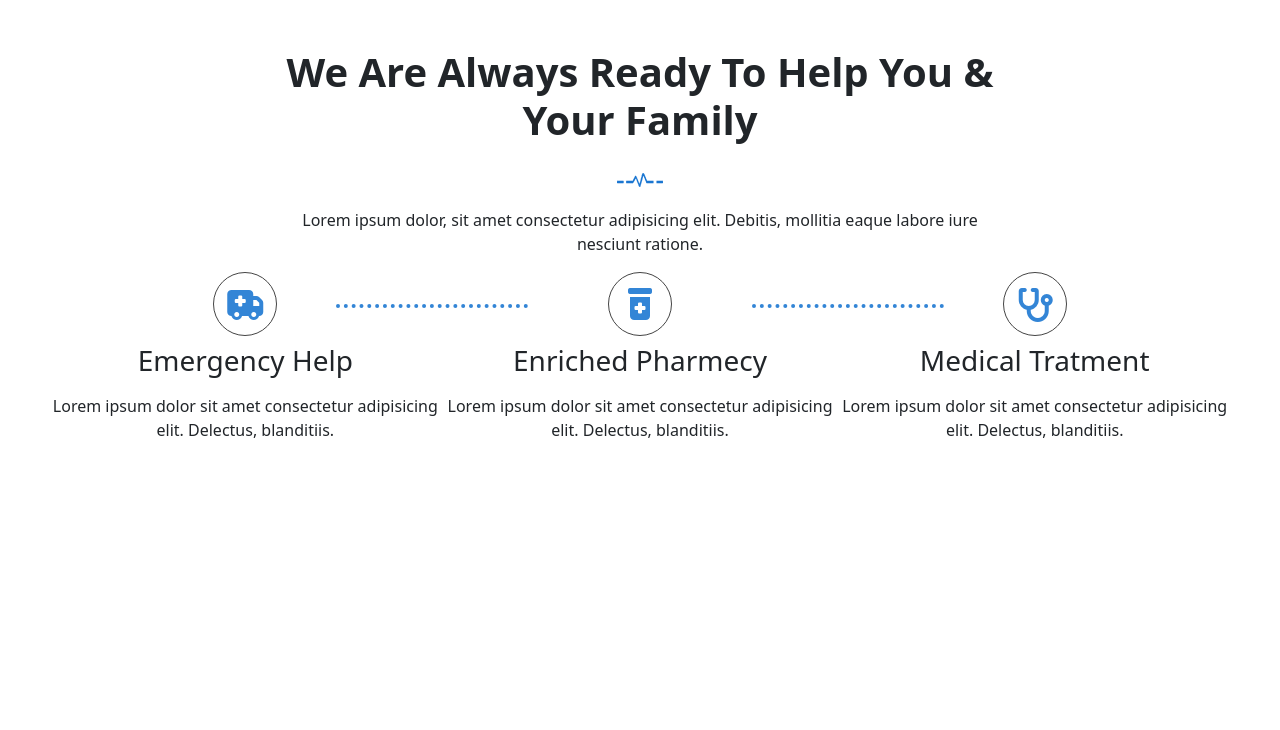
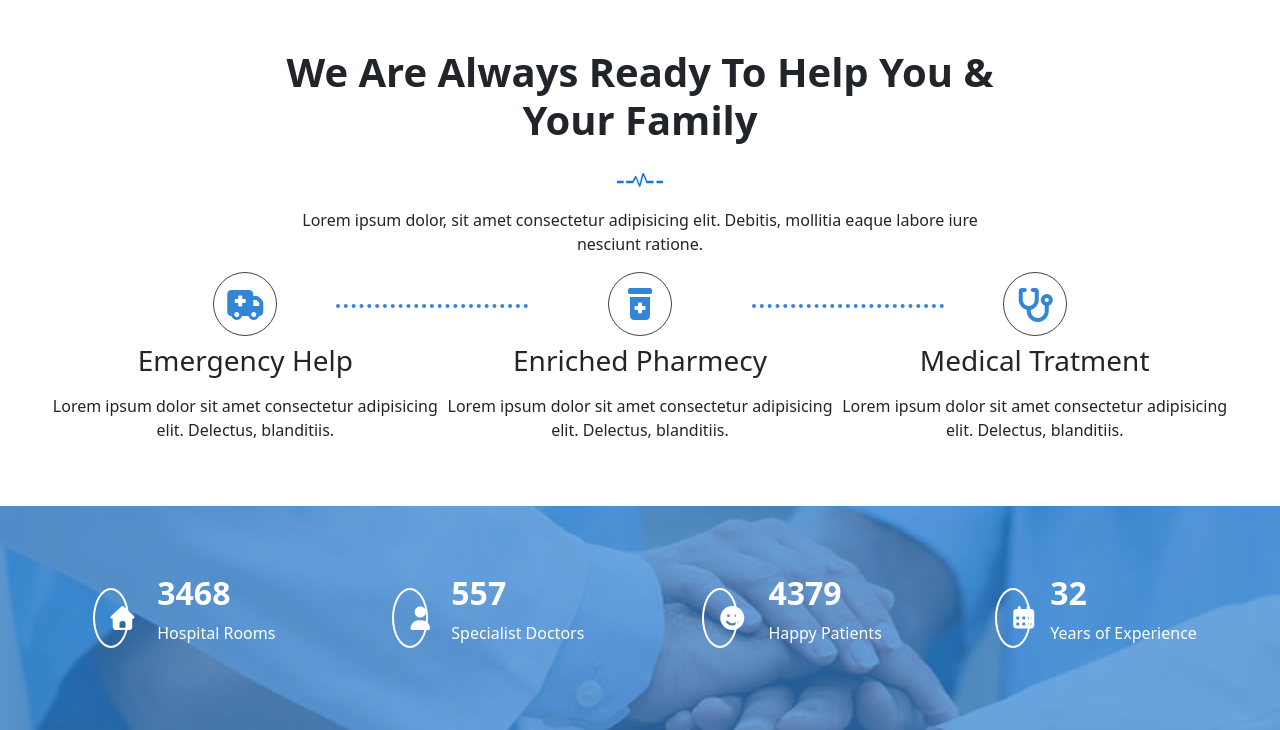
Before and after one commit to H-R-F/final-project-css-achraf-bensabir, a plain HTML site: page index.html in a window 1280 px wide. Shown: the part 800-1530 px from the top of the page. Before the commit the page ends 1306 px from the top, so only its background shows below. Drawn offline with nearby package versions, Linux system fonts and the light colour scheme.

Commit message:
section3

```diff
--- a/index.html
+++ b/index.html
@@ -175,6 +175,43 @@
         </div>
     </section>
     <!-- ^end sec2 -->
+
+            <!-- ~sec3 -->
+            <section
+            class="sec3 d-flex flex-lg-row flex-column align-items-center justify-content-lg-evenly align-items-lg-center py-lg-0 gap-lg-0 gap-3">
+            <div
+                class="di1 d-flex flex-lg-row flex-column align-items-center justify-content-lg-evenly py-lg-0 pt-3 gap-lg-0 gap-2">
+                <i class="firsticon fa-solid fa-house text-white border border-2 border-white rounded-circle p-3"></i>
+                <div class=" text-lg-start text-center">
+                    <h1 class="text-white fw-bold  fs-2">3468</h1>
+                    <p class="text-white">Hospital Rooms</p>
+                </div>
+            </div>
+            <div class="di1 d-flex flex-lg-row flex-column align-items-center justify-content-lg-evenly gap-lg-0 gap-2">
+                <i class="fa-solid fa-user text-white border border-2 border-white rounded-circle p-3"></i>
+                <div class="text-lg-start text-center">
+                    <h1 class="text-white fw-bold  fs-2">557</h1>
+                    <p class="text-white">Specialist Doctors</p>
+                </div>
+            </div>
+            <div
+                class="di1 d-flex flex-lg-row flex-column  align-items-center justify-content-lg-evenly gap-lg-0 gap-2">
+                <i class="fa-solid fa-face-smile text-white border border-2 border-white rounded-circle p-3"></i>
+                <div class="text-lg-start text-center">
+                    <h1 class="text-white fw-bold fs-2">4379</h1>
+                    <p class="text-white">Happy Patients</p>
+                </div>
+            </div>
+            <div
+                class="di1 d-flex flex-lg-row flex-column align-items-center justify-content-lg-evenly py-lg-0 pb-3 gap-lg-0 gap-2">
+                <i class="fa-solid fa-calendar-days text-white border border-2 border-white rounded-circle p-3"></i>
+                <div class="text-lg-start text-center">
+                    <h1 class="text-white fw-bold  fs-2">32</h1>
+                    <p class="text-white ">Years of Experience</p>
+                </div>
+            </div>
+        </section>
+        <!-- ~end sec3 -->
     </main>
 
 
--- a/src/sass/modules/home/_main.sass
+++ b/src/sass/modules/home/_main.sass
@@ -92,3 +92,20 @@
             flex-direction: column
             align-items: center
             gap: 0.50rem
+.sec3
+    height: 14rem
+    background-image: url(../image/bread-bg.jpg)
+    background-attachment: fixed
+    &::before
+        position: absolute
+        content: ""
+        width: 100%
+        height: 14rem
+        background-color: $blue
+        background-repeat: no-repeat
+        opacity: 70%
+    .di1
+        width: 15rem
+        z-index: 2
+        i
+            font-size: x-large
```
Also changed, not shown: public/css/app.css, 1 other file.
